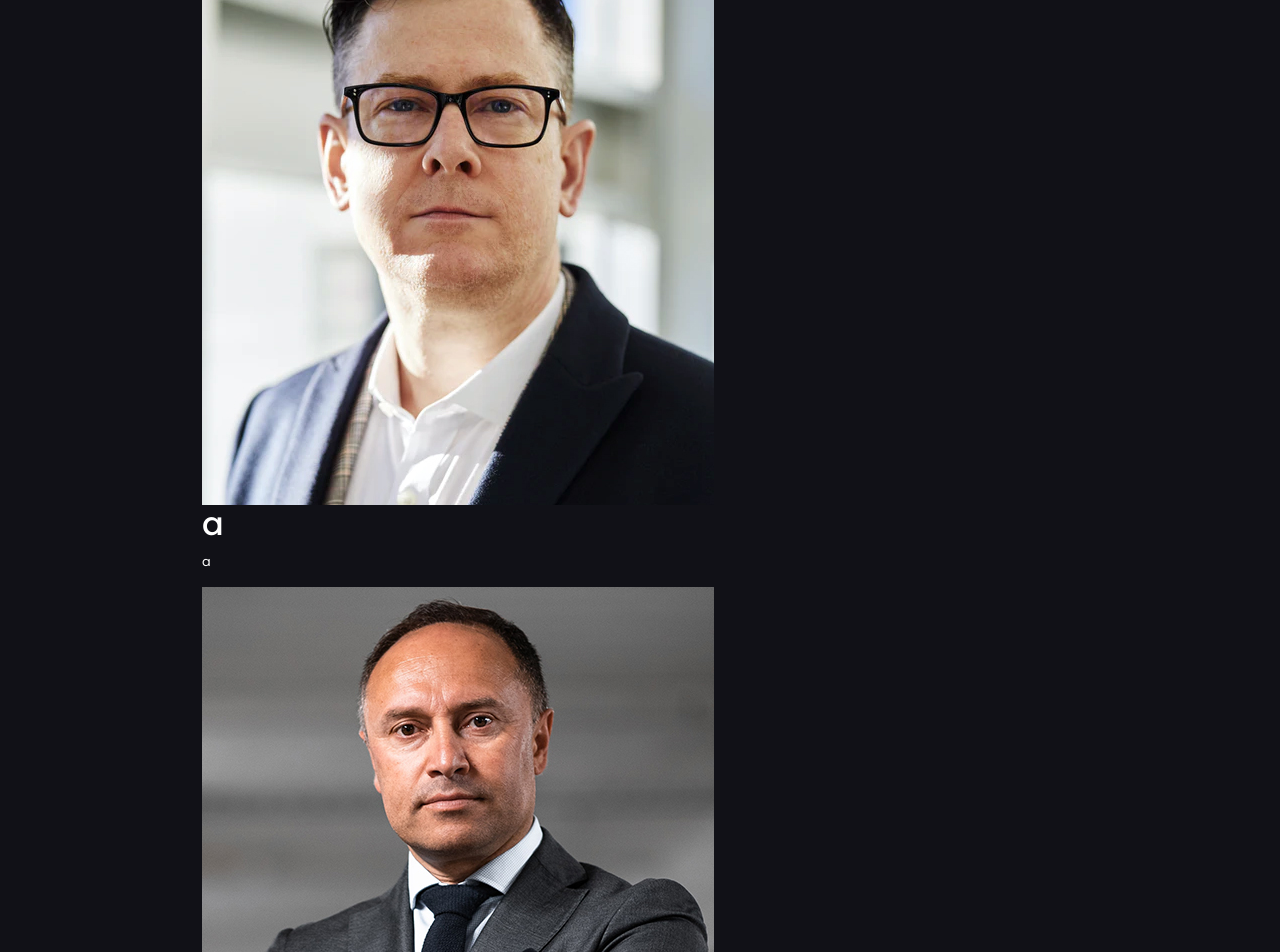
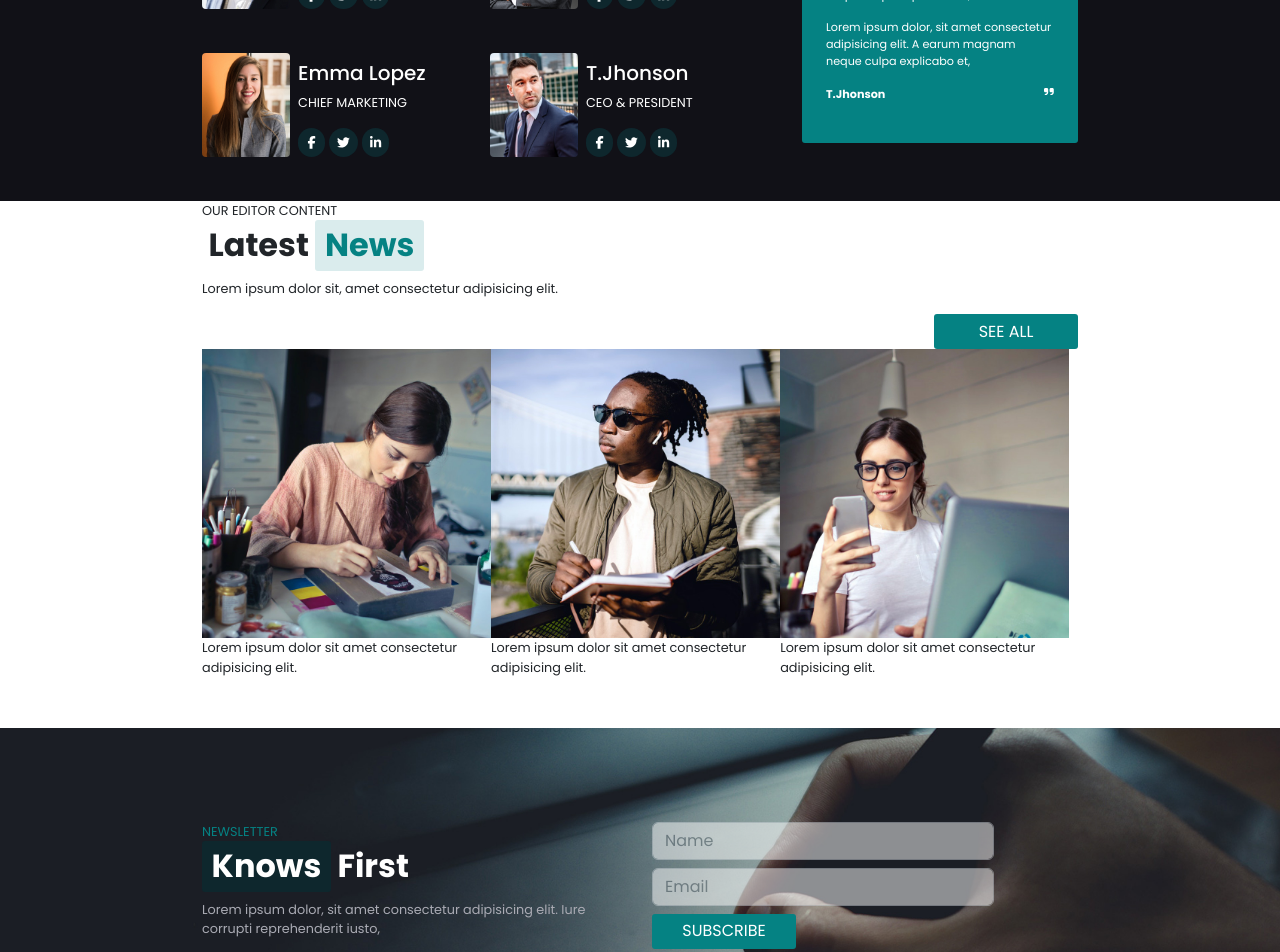
Before and after one commit to cinvenz/proj-html-vuejs, a Vue app: page / in a window 1280 px wide. Shown: the part 2020-2972 px from the top of the page. Built offline with nearby package versions, Linux system fonts and the light colour scheme.

Commit message:
insert knows first section in footer

```diff
--- a/src/App.vue
+++ b/src/App.vue
@@ -25,6 +25,14 @@ export default {
           hours: "9:00 - 18:00",
           phone: "1 (305) 1234-5678",
           email: "hello@exemple.com",
+          adress: "Main Avenue, 987",
+          facebook: "fa-facebook-f",
+          twitter: "fa-twitter",
+          linkedin: "fa-linkedin-in",
+          clock: "fa-clock",
+          tel: "fa-phone",
+          letter: "fa-envelope",
+          location: "fa-location-dot",
         },
       ],
       arrNav: ["home", "about", "services", "process", "team", "blog"],
--- /dev/null
+++ b/src/components/CardNews.vue
@@ -0,0 +1,60 @@
+<template>
+  <div>
+    <div class="d-flex justify-content-end">
+      <button type="button" class="btn btn-primary text-uppercase btn-see-all" @click="click">
+        See all
+      </button>
+    </div>
+    <div class="container-card-news">
+      <div v-for="objNews in arrNews" :key="objNews.imagenews" class="card-news">
+        <div>
+          <img class="img-fluid" :src="objNews.imagenews" alt="" />
+          <p>
+            {{ objNews.textnews }}
+          </p>
+        </div>
+        <img v-show="!isClicked" class="img-fluid" :src="objNews.imagenews2" alt="" />
+        <p v-show="!isClicked">
+          {{ objNews.textnews2 }}
+        </p>
+      </div>
+    </div>
+  </div>
+</template>
+
+<script>
+export default {
+  name: "CardNews",
+  props: {
+    arrNews: Array,
+  },
+  data() {
+    return {
+      isClicked: true,
+    };
+  },
+  methods: {
+    click() {
+      this.isClicked = !this.isClicked;
+    },
+  },
+};
+</script>
+
+<style lang="scss" scoped>
+.container-card-news {
+  display: flex;
+  flex-wrap: wrap;
+  .card-news {
+    flex-basis: 33%;
+  }
+}
+.btn-see-all {
+  height: 2.2rem;
+  width: 9rem;
+  padding: 0.1rem 0rem;
+  border-radius: 3px;
+  background-color: #058283;
+  border: none;
+}
+</style>
--- a/src/components/CardTeam.vue
+++ b/src/components/CardTeam.vue
@@ -1,10 +1,26 @@
 <template>
-  <div>
-    <div v-for="objTeam in arrTeam" :key="objTeam.workteam">
-      <img :src="objTeam.imageteam" alt="" />
-
-      <h2>a</h2>
-      <p>a</p>
+  <div class="d-flex container-cardteam">
+    <div v-for="objTeam in arrTeam" :key="objTeam.workteam" class="cardteam">
+      <img class="img-fluid" :src="objTeam.imageteam" alt="" />
+      <div class="p-2">
+        <h5>{{ objTeam.nameteam }}</h5>
+        <p>{{ objTeam.workteam }}</p>
+        <font-awesome-icon
+          :key="objTeam.facebookteam"
+          :icon="['fab', objTeam.facebookteam]"
+          class="team-icon me-1"
+        />
+        <font-awesome-icon
+          :key="objTeam.twitterteam"
+          :icon="['fab', objTeam.twitterteam]"
+          class="team-icon2 me-1"
+        />
+        <font-awesome-icon
+          :key="objTeam.linkedinteam"
+          :icon="['fab', objTeam.linkedinteam]"
+          class="team-icon2 me-1"
+        />
+      </div>
     </div>
   </div>
 </template>
@@ -18,4 +34,28 @@ export default {
 };
 </script>
 
-<style></style>
+<style lang="scss" scoped>
+.container-cardteam {
+  flex-wrap: wrap;
+  .cardteam {
+    display: flex;
+    flex-basis: 50%;
+    margin-bottom: 2rem;
+    img {
+      width: 5.5rem;
+      height: 6.5rem;
+      border-radius: 4px;
+    }
+    .team-icon {
+      padding: 0.5rem 0.6rem;
+      background-color: #0e272d;
+      border-radius: 50px;
+    }
+    .team-icon2 {
+      padding: 0.5rem;
+      background-color: #0e272d;
+      border-radius: 50px;
+    }
+  }
+}
+</style>
--- a/src/components/FooterPage.vue
+++ b/src/components/FooterPage.vue
@@ -1,5 +1,8 @@
 <template>
-  <div />
+  <section>
+    <!-- CONTACT FOOTER Section -->
+    <div />
+  </section>
 </template>
 
 <script>
--- a/src/components/HeaderPage.vue
+++ b/src/components/HeaderPage.vue
@@ -5,28 +5,30 @@
       <div class="d-flex justify-content-between align-items-center container p-2">
         <ul v-for="contact in arrContacts" :key="contact.days" class="d-flex">
           <li class="me-2">
-            <font-awesome-icon icon="fa-solid fa-clock" />
+            <font-awesome-icon :key="contact.clock" :icon="['fas', contact.clock]" />
           </li>
           <li>{{ `Open Hours: ${contact.days} - ${contact.hours}` }}</li>
         </ul>
         <ul v-for="contact in arrContacts" :key="contact.phone" class="d-flex">
           <li class="me-2">
-            <font-awesome-icon icon="fa-solid fa-phone" />
+            <font-awesome-icon :key="contact.tel" :icon="['fas', contact.tel]" />
           </li>
           <li class="me-4">
             {{ contact.phone }}
           </li>
           <li class="me-2">
-            <font-awesome-icon icon="fa-solid fa-envelope" />
+            <font-awesome-icon :key="contact.letter" :icon="['fas', contact.letter]" />
           </li>
           <li>{{ contact.email }}</li>
           <li class="ms-4 me-4">
-            <font-awesome-icon icon="fa-brands fa-facebook-f" />
+            <font-awesome-icon :key="contact.facebook" :icon="['fab', contact.facebook]" />
           </li>
           <li class="me-4">
-            <font-awesome-icon icon="fa-brands fa-twitter" />
+            <font-awesome-icon :key="contact.twitter" :icon="['fab', contact.twitter]" />
           </li>
-          <li><font-awesome-icon icon="fa-brands fa-linkedin-in" /></li>
+          <li>
+            <font-awesome-icon :key="contact.linkedin" class="" :icon="['fab', contact.linkedin]" />
+          </li>
         </ul>
       </div>
     </div>
--- a/src/components/MainPage.vue
+++ b/src/components/MainPage.vue
@@ -155,7 +155,89 @@
               <CardTeam :arr-team="arrTeam" />
             </div>
           </div>
-          <div class="col-4">a</div>
+          <div class="col-4 d-flex align-items-center">
+            <div class="president-speech">
+              <h5>President Speech</h5>
+              <p>
+                Lorem ipsum dolor, sit amet consectetur adipisicing elit. A earum magnam neque culpa
+                explicabo et,
+              </p>
+              <p>
+                Lorem ipsum dolor, sit amet consectetur adipisicing elit. A earum magnam neque culpa
+                explicabo et,
+              </p>
+              <p>
+                Lorem ipsum dolor, sit amet consectetur adipisicing elit. A earum magnam neque culpa
+                explicabo et,
+              </p>
+              <div class="d-flex justify-content-between">
+                <p class="fw-bold">T.Jhonson</p>
+                <font-awesome-icon icon="fa-solid fa-quote-right" />
+              </div>
+            </div>
+          </div>
+        </div>
+      </div>
+    </section>
+
+    <!-- NEWS Section -->
+    <section>
+      <div class="container">
+        <span>OUR EDITOR CONTENT</span>
+        <div class="d-flex">
+          <h2 class="fw-bold management">Latest</h2>
+          <h2 class="fw-bold process">News</h2>
+        </div>
+        <div class="d-flex justify-content-between">
+          <p>Lorem ipsum dolor sit, amet consectetur adipisicing elit.</p>
+        </div>
+        <!-- CardNews -->
+        <div>
+          <CardNews :arr-news="arrNews" />
+        </div>
+      </div>
+    </section>
+
+    <!-- KNOW FIRST Section -->
+    <section>
+      <div class="container-know-section">
+        <div class="container">
+          <div class="row row-cols-2">
+            <div class="col">
+              <span>NEWSLETTER</span>
+              <div class="d-flex">
+                <h2 class="fw-bold the">Knows</h2>
+                <h2 class="fw-bold company">First</h2>
+              </div>
+              <p>
+                Lorem ipsum dolor, sit amet consectetur adipisicing elit. Iure corrupti
+                reprehenderit iusto,
+              </p>
+            </div>
+            <div class="col">
+              <label for="inputName" class="form-label">
+                <input
+                  id="inputName"
+                  type="text"
+                  class="form-control opacity-50"
+                  placeholder="Name"
+                />
+              </label>
+              <label for="inputEmail" class="form-label">
+                <input
+                  id="inputEmail"
+                  type="email"
+                  class="form-control opacity-50"
+                  placeholder="Email"
+                />
+              </label>
+              <div>
+                <button type="button" class="btn btn-primary text-uppercase btn-touch">
+                  SUBSCRIBE
+                </button>
+              </div>
+            </div>
+          </div>
         </div>
       </div>
     </section>
@@ -165,11 +247,13 @@
 <script>
 import CardServices from "@/components/CardServices.vue";
 import CardTeam from "@/components/CardTeam.vue";
+import CardNews from "@/components/CardNews.vue";
 
 export default {
   components: {
     CardServices,
     CardTeam,
+    CardNews,
   },
   data() {
     return {
@@ -246,6 +330,29 @@ export default {
           linkedinteam: "fa-linkedin-in",
         },
       ],
+
+      arrNews: [
+        {
+          imagenews: "news-1.jpg",
+          textnews: "Lorem ipsum dolor sit amet consectetur adipisicing elit.",
+        },
+        {
+          imagenews: "news-2.jpg",
+          textnews: "Lorem ipsum dolor sit amet consectetur adipisicing elit.",
+        },
+        {
+          imagenews: "news-3.jpg",
+          textnews: "Lorem ipsum dolor sit amet consectetur adipisicing elit.",
+        },
+        {
+          imagenews2: "news-4.jpg",
+          textnews2: "Lorem ipsum dolor sit amet consectetur adipisicing elit.",
+        },
+        {
+          imagenews2: "news-5.jpg",
+          textnews2: "Lorem ipsum dolor sit amet consectetur adipisicing elit.",
+        },
+      ],
     };
   },
 };
@@ -298,7 +405,7 @@ export default {
     span {
       background-color: #daeced;
       font-weight: bold;
-      padding: 0.5rem;
+      padding: 0.5rem 0.6rem;
       border-radius: 50px;
     }
   }
@@ -321,4 +428,27 @@ export default {
     color: #058283;
   }
 }
+.president-speech {
+  background-color: #058283;
+  border-radius: 3px;
+  padding: 1.5rem;
+  font-size: 0.7rem;
+}
+
+// KNOW FIRST Section
+.container-know-section {
+  background-image: url(../../public/bg-1.jpg);
+  background-size: cover;
+  background-position-y: 50%;
+  height: 20rem;
+  display: flex;
+  align-items: center;
+  color: white;
+  span {
+    color: #058283;
+  }
+  p {
+    color: #aaabb4;
+  }
+}
 </style>
--- a/src/main.js
+++ b/src/main.js
@@ -18,6 +18,8 @@ import {
   faEarthEurope,
   faArrowRight,
   faInbox,
+  faQuoteRight,
+  faLocationDot,
 } from "@fortawesome/free-solid-svg-icons";
 import { FontAwesomeIcon } from "@fortawesome/vue-fontawesome";
 import {
@@ -33,7 +35,7 @@ Vue.component("FontAwesomeIcon", FontAwesomeIcon);
 library.add(faChevronRight, faHatWizard, faClock, faPhone, faEnvelope, faFacebook, faFacebookF);
 library.add(faTwitter, faLinkedinIn, faAward, faLock, faPenToSquare, faGraduationCap);
 library.add(faNetworkWired, faToolbox, faChartSimple, faPlane, faEarthEurope, faArrowRight);
-library.add(faInbox);
+library.add(faInbox, faQuoteRight, faLocationDot);
 
 Vue.config.productionTip = false;
 
```
